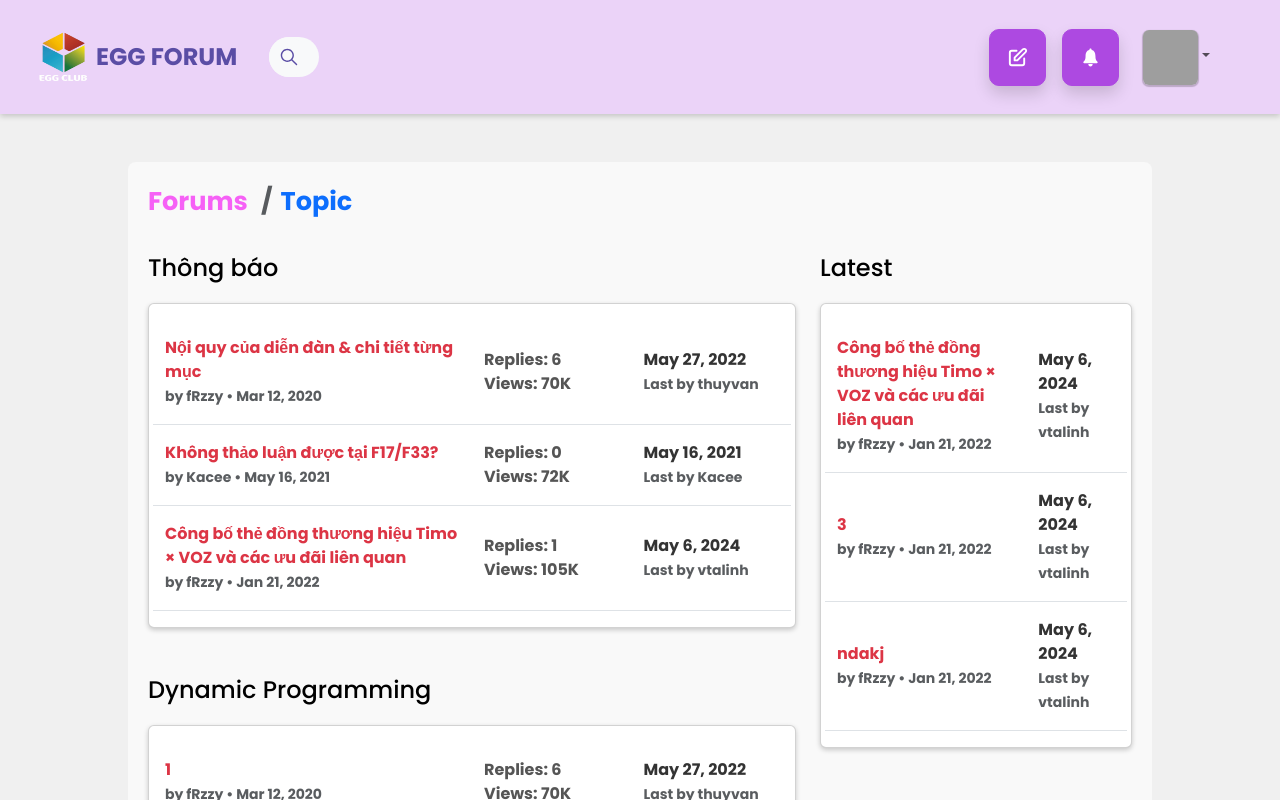
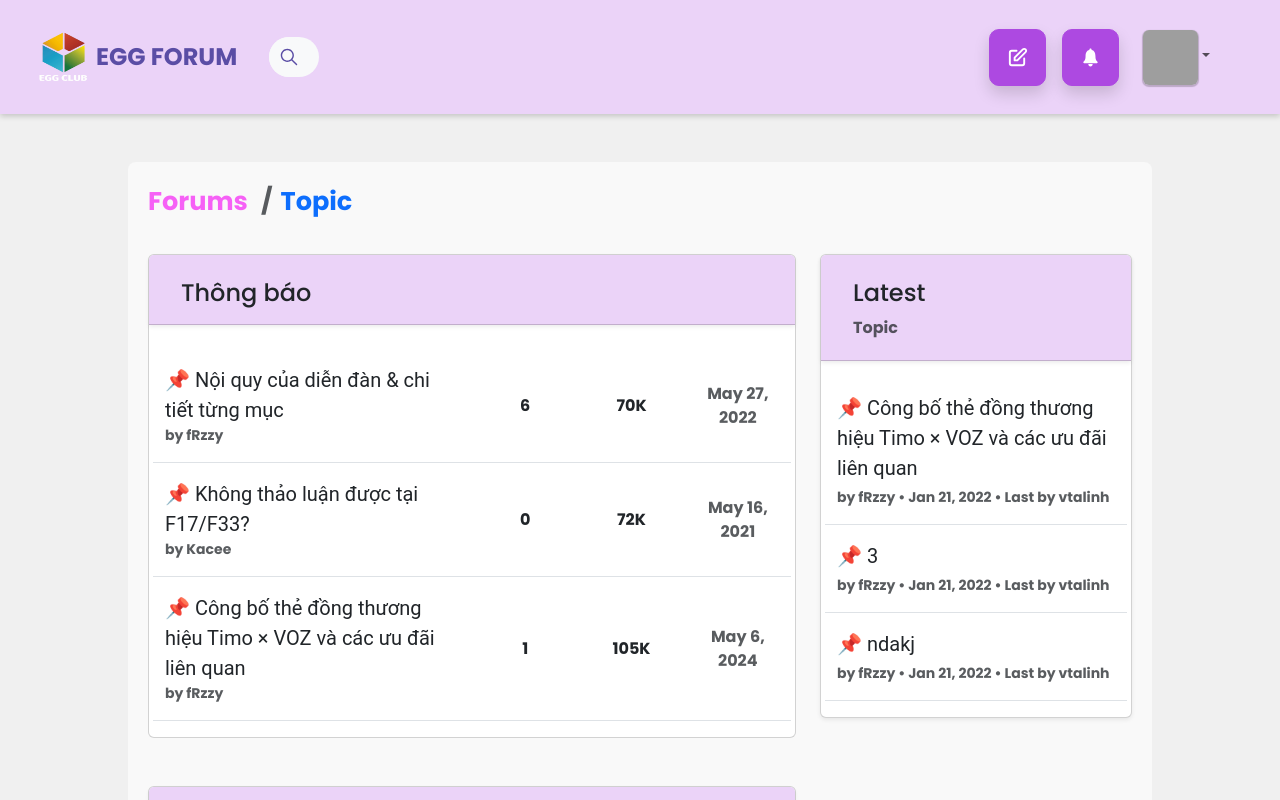
Before and after one commit to pandelevanhochust/EGG-TEAMWORK, a React (Create React App) app: page / in a window 1280 px wide. Shown: the top 800 px of the page. Built offline with nearby package versions, Linux system fonts and the light colour scheme; grey boxes are pictures that could not be loaded; a web font is replaced by a local one.

Commit message:
sua thread

```diff
--- a/src/layout/Body.js
+++ b/src/layout/Body.js
@@ -43,25 +43,26 @@ const Body = () => {
           <Section title="Dynamic Programming" data={dp} />
           <Section title="Graph" data={graph} />
         </Col>
+
+        {/* Latest Threads Section */}
         <Col md={4}>
           <section>
-            <h2>Latest</h2>
-            <Card className="shadowlv">
+            <Card className="shadow-sm mb-4">
+              <Card.Header className="shadow-sm" style={{ backgroundColor: '#EBD3F8' }}>
+                <h4 className="ms-3 fs-4 mt-3">Latest</h4> {/* Reduced font size */}
+                <Row className="pb-2 mb-1 text-muted ms-1">
+                  <Col>Topic</Col>
+                </Row>
+              </Card.Header>
               <Card.Body>
                 {latestThreads.map((thread) => (
-                  <Row key={thread.id} className="thread-item py-3 border-bottom">
-                    <Col md={8}>
-                      <Link to={`/thread/${thread.id}`} className="thread-title text-decoration-none text-danger">
-                        {thread.title}
+                  <Row key={thread.id} className="align-items-center py-3 border-bottom">
+                    <Col md={12}>
+                      <Link to={`/thread/${thread.id}`} className="fs-5 text-decoration-none text-dark topic-title" style={{ fontWeight: '400' }}>
+                        📌 {thread.title}
                       </Link>
-                      <div className="text-muted">
-                        <small>by {thread.author} • {thread.date}</small>
-                      </div>
-                    </Col>
-                    <Col md={4} className="text-md-right">
-                      <span className="last-reply-date font-weight-bold">{thread.lastReplyDate}</span>
-                      <div className="text-muted">
-                        <small>Last by {thread.lastReplyUser}</small>
+                      <div className="text-muted small mt-1 ms-auto">
+                        by {thread.author} • {thread.date} • Last by {thread.lastReplyUser}
                       </div>
                     </Col>
                   </Row>
@@ -70,8 +71,6 @@ const Body = () => {
             </Card>
           </section>
         </Col>
-
-        {/* Column for the other sections */}
       </Row>
     </Container>
   );
@@ -80,37 +79,26 @@ const Body = () => {
 const Section = ({ title, data }) => {
   return (
     <section className="mb-5">
-      <h2>{title}</h2>
-      <Row>
-        <Col md={12}>
-          <Card className="shadowlv">
+      <Card>
+        <Card.Header className="shadow-sm mb-2" style={{ backgroundColor: '#EBD3F8' }}>
+          <h4 className="ms-3 fs-4 mt-3">{title}</h4> {/* Reduced font size */}
+        </Card.Header>
         <Card.Body>
           {data.map((thread) => (
-                <Row key={thread.id} className="thread-item py-3 border-bottom">
+            <Row key={thread.id} className="align-items-center py-3 border-bottom">
               <Col md={6}>
-                    <Link to={`/thread/${thread.id}`} className="thread-title text-decoration-none text-danger">
-                      {thread.title}
+                <Link to={`/thread/${thread.id}`} className="text-decoration-none text-dark topic-title" style={{ fontWeight: '400' }}>
+                  📌 {thread.title}
                 </Link>
-                    <div className="text-muted">
-                      <small>by {thread.author} • {thread.date}</small>
-                    </div>
+                <div className="text-muted small">by {thread.author}</div>
               </Col>
-                  <Col md={3} className="text-md-right">
-                    <span className="replies d-block">Replies: {thread.replies}</span>
-                    <span className="views">Views: {thread.views}</span>
-                  </Col>
-                  <Col md={3} className="text-md-right">
-                    <span className="last-reply-date font-weight-bold">{thread.lastReplyDate}</span>
-                    <div className="text-muted">
-                      <small>Last by {thread.lastReplyUser}</small>
-                    </div>
-                  </Col>
+              <Col md={2} className="text-center">{thread.replies}</Col>
+              <Col md={2} className="text-center">{thread.views}</Col>
+              <Col md={2} className="text-center text-muted">{thread.lastReplyDate}</Col>
             </Row>
           ))}
         </Card.Body>
       </Card>
-        </Col>
-      </Row>
     </section>
   );
 };
--- a/src/layout/TopicScreen/TopicScreen.css
+++ b/src/layout/TopicScreen/TopicScreen.css
@@ -31,13 +31,13 @@
   h2{
     font-size: 1.5em;
   }
-  .lastest-section {
-    background-color: #b261e0; /* Màu tím nhạt */
+  /* .lastest-section {
+    background-color: #b261e0;
   }
 
   .trending-section {
-    background-color: #c676f4; /* Màu tím nhạt */
-  }
+    background-color: #c676f4;
+  } */
   /* Đổi font-family cho tất cả tiêu đề */
 .topic-title {
   font-family: 'Roboto', sans-serif; /* Hoặc font bạn muốn */
--- a/src/layout/TopicScreen/TopicScreen.js
+++ b/src/layout/TopicScreen/TopicScreen.js
@@ -1,5 +1,5 @@
 import React from 'react';
-import { Breadcrumb, Card, Col, Container, Row, Button } from 'react-bootstrap';
+import { Breadcrumb, Button, Card, Col, Container, Row } from 'react-bootstrap';
 import { Link } from 'react-router-dom';
 import Header from '../Header';
 import './TopicScreen.css';
@@ -17,7 +17,6 @@ const TopicScreen = () => {
   ];
 
   const sortedTopics = [...topics].sort((a, b) => new Date(b.lastReply) - new Date(a.lastReply));
-
   const importantTopics = sortedTopics.filter(topic => topic.replies >= 4);
   const lessImportantTopics = sortedTopics.filter(topic => topic.replies < 4);
 
@@ -32,21 +31,21 @@ const TopicScreen = () => {
 
         <h2 className="mb-4 text-black">All Topics</h2>
         <Row>
-          {/* Large column for less important topics */}
+          {/* Main Topic List */}
           <Col md={8}>
-            <Card className="shadow-sm mb-4">
+            <Card>
+              <Card.Header className="shadow-sm mb-2" style={{ backgroundColor: '#EBD3F8' }}>
+                <h4 className="ms-3 fs-2 mt-3">Latest</h4>
+                <Row className="pb-2 mb-3 ms-2 text-muted">
+                  <Col md={6}>Topic</Col>
+                  <Col md={2} className="text-center">Replies</Col>
+                  <Col md={2} className="text-center">Views</Col>
+                  <Col md={2} className="text-center">Last Reply</Col>
+                </Row>
+              </Card.Header>
               <Card.Body>
-                <Row className="trending-section py-2">
-                  <h4 className='ms-3 fs-2'>Lastest</h4>
-                  <Row className=" pb-2 mb-3 ms-2 text-muted">
-                    <Col md={6}>Topic</Col>
-                    <Col md={2} className="text-center">Replies</Col>
-                    <Col md={2} className="text-center">Views</Col>
-                    <Col md={2} className="text-center">Last Reply</Col>
-                  </Row>
-                </Row>
                 {lessImportantTopics.map(topic => (
-                  <Row key={topic.id} className="align-items-center  py-3 border-bottom">
+                  <Row key={topic.id} className="align-items-center py-3 border-bottom">
                     <Col md={6}>
                       <Link to={`/topic/${topic.id}`} className="text-decoration-none text-dark topic-title">
                         📌 {topic.title}
@@ -58,28 +57,27 @@ const TopicScreen = () => {
                     <Col md={2} className="text-center text-muted">{topic.lastReply}</Col>
                   </Row>
                 ))}
-
               </Card.Body>
             </Card>
           </Col>
 
-          {/* Small column for important topics */}
+          {/* Trending Topics */}
           <Col md={4}>
             <Card className="shadow-sm mb-4">
+              <Card.Header className="shadow-sm mb-2" style={{ backgroundColor: '#EBD3F8' }}>
+                <h4 className="ms-3 fs-2 mt-3">Trending</h4>
+                <Row className="pb-2 mb-3 text-muted ms-1">
+                  <Col>Topic</Col>
+                </Row>
+              </Card.Header>
               <Card.Body>
-                <Row className="trending-section py-2">
-                  <h4 className='ms-3 fs-2'>Trending</h4>
-                  <Row className="pb-2 mb-3 text-muted ms-1">
-                    <Col md={8}>Topic</Col>
-                  </Row>
-                </Row>
                 {importantTopics.map(topic => (
-                  <Row key={topic.id} className="align-items-center  py-3 border-bottom">
-                    <Col md={11}>
+                  <Row key={topic.id} className="align-items-center py-3 border-bottom">
+                    <Col>
                       <Link to={`/topic/${topic.id}`} className="text-decoration-none text-dark topic-title">
                         📌 {topic.title}
                       </Link>
-                      <div className="text-muted small ms-4">Posted by {topic.author}</div>
+                      <div className="text-muted small">Posted by {topic.author}</div>
                     </Col>
                   </Row>
                 ))}
@@ -89,9 +87,8 @@ const TopicScreen = () => {
         </Row>
 
         <div className="mt-4 text-center">
-  <Button className="custom-btn">Create New Topic</Button>
+          <Button className="custom-btn">Create New Topic</Button>
         </div>
-
       </Container>
     </>
   );
```
Lines whose indentation alone changed are shown as unchanged.
